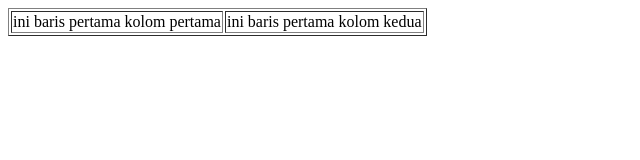
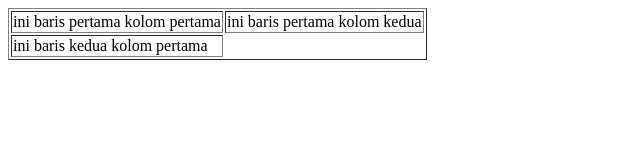
Before and after one commit to Ghaisan16/dasar-web-rafa, a plain HTML site: page buattabel.html in a window 1280 px wide. Shown: the whole page, without its empty margins (0-640 px from the left). Drawn offline with Linux system fonts and the light colour scheme.

Commit message:
percobaan 11 soal 3

```diff
--- a/buattabel.html
+++ b/buattabel.html
@@ -10,6 +10,9 @@
             <td>ini baris pertama kolom pertama</td>
             <td>ini baris pertama kolom kedua</td>
             </tr>
+            <tr>
+                <td>ini baris kedua kolom pertama</td>
+            </tr>
         </table>
     </body>
 </html>
```
